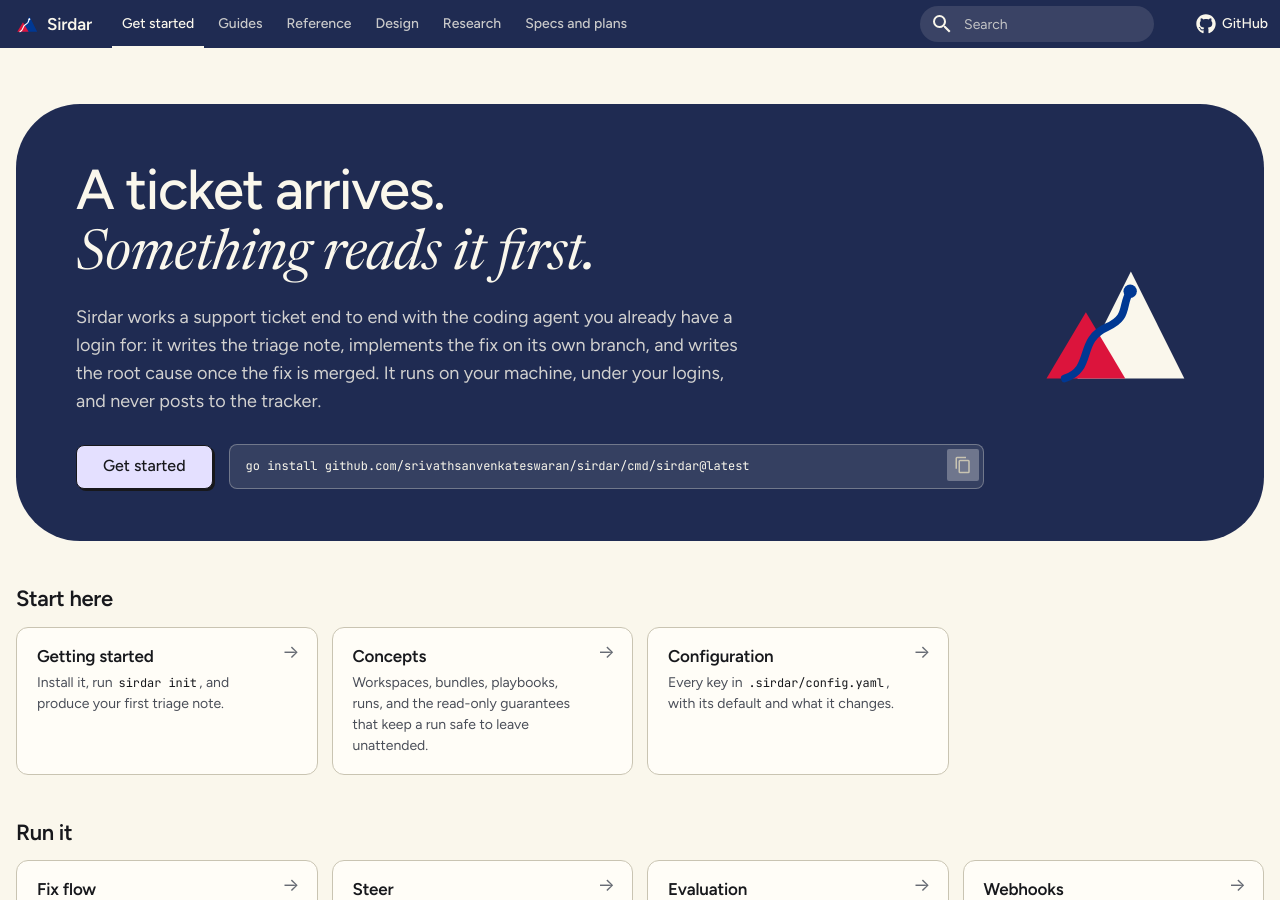
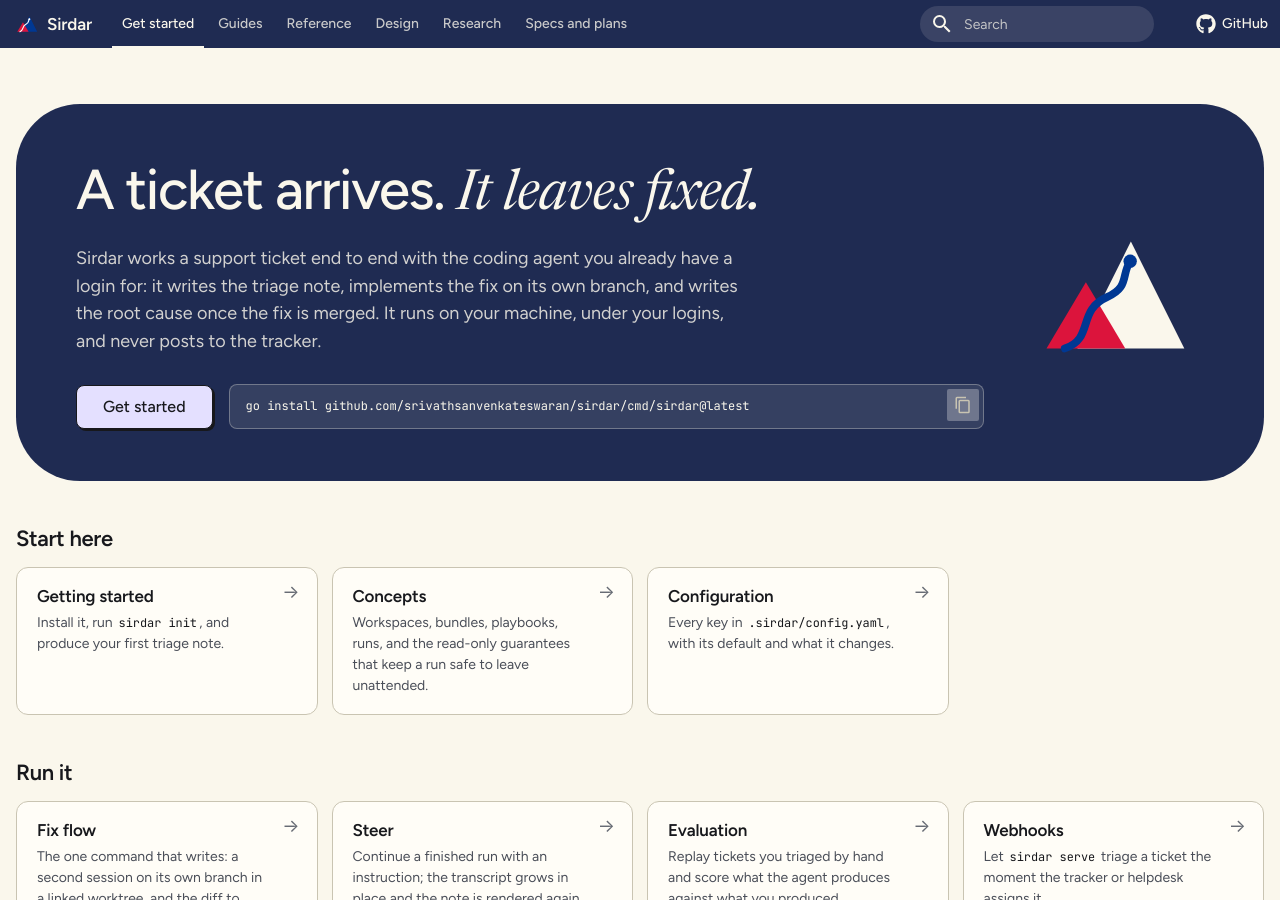
Before and after one commit to srivathsanvenkateswaran/Sirdar, an MkDocs documentation site: the page built from docs/index.md, in a window 1280 px wide and 900 px high. Built offline with MkDocs 1.6.1 and Material for MkDocs 9.7.7, drawn with Linux system fonts in a browser that asks for light colours; comment, search, counter and statistics services are not loaded.

Commit message:
docs: home headline matches the landing page

```diff
--- a/docs/index.md
+++ b/docs/index.md
@@ -8,7 +8,7 @@
 <div class="sd-hero" markdown>
 <div class="sd-hero__copy" markdown>
 
-# A ticket arrives. *Something reads it first.*
+# A ticket arrives. *It leaves fixed.*
 
 Sirdar works a support ticket end to end with the coding agent you already have a login for:
 it writes the triage note, implements the fix on its own branch, and writes the root cause once
```
